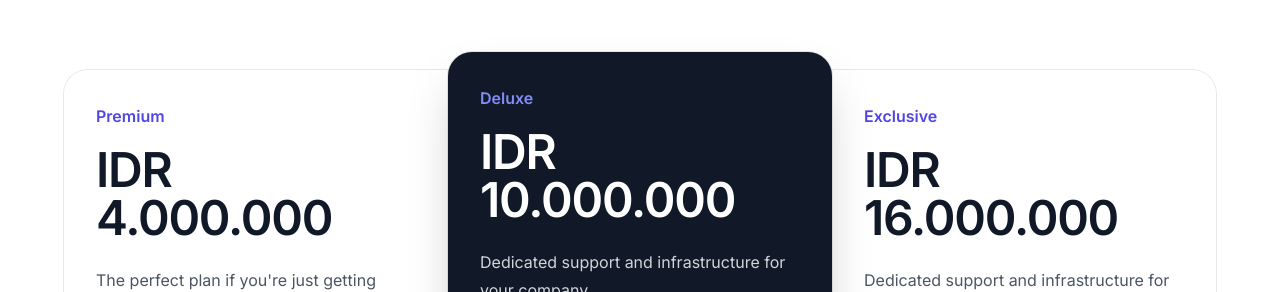
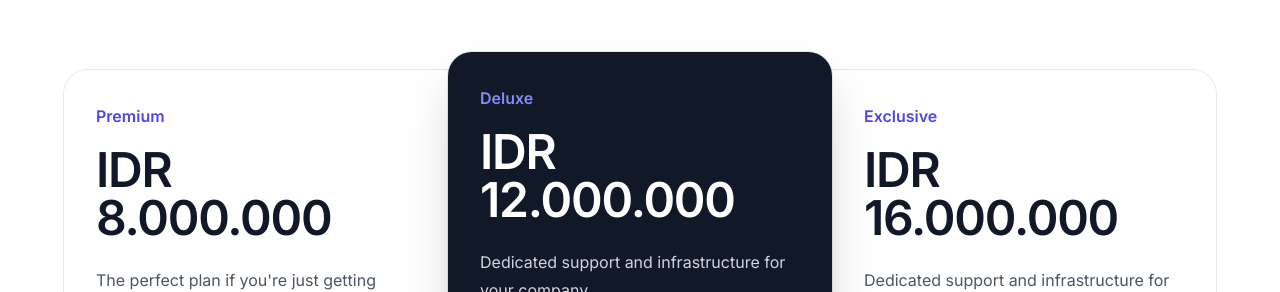
Before and after one commit to marcolcu/innovatex-profile, a Next.js app: page / in a window 1280 px wide. Shown: the part 2180-2472 px from the top of the page. Built offline with nearby package versions, Linux system fonts and the light colour scheme.

Commit message:
Update Pricing.tsx

```diff
--- a/components/Pricing.tsx
+++ b/components/Pricing.tsx
@@ -5,7 +5,7 @@ const tiers = [
     name: 'Premium',
     id: 'tier-premium',
     href: 'https://wa.me/6281586525868?text=Hi,%20saya%20ingin%20membuat%20Premium%20website',
-    priceMonthly: 'IDR 4.000.000',
+    priceMonthly: 'IDR 8.000.000',
     description: "The perfect plan if you're just getting started with our product.",
     features: [
       'Company Profile',
@@ -20,7 +20,7 @@ const tiers = [
     name: 'Deluxe',
     id: 'tier-deluxe',
     href: 'https://wa.me/6281586525868?text=Hi,%20saya%20ingin%20membuat%20Deluxe%20website',
-    priceMonthly: 'IDR 10.000.000',
+    priceMonthly: 'IDR 12.000.000',
     description: 'Dedicated support and infrastructure for your company.',
     features: [
       'Management System',
```
